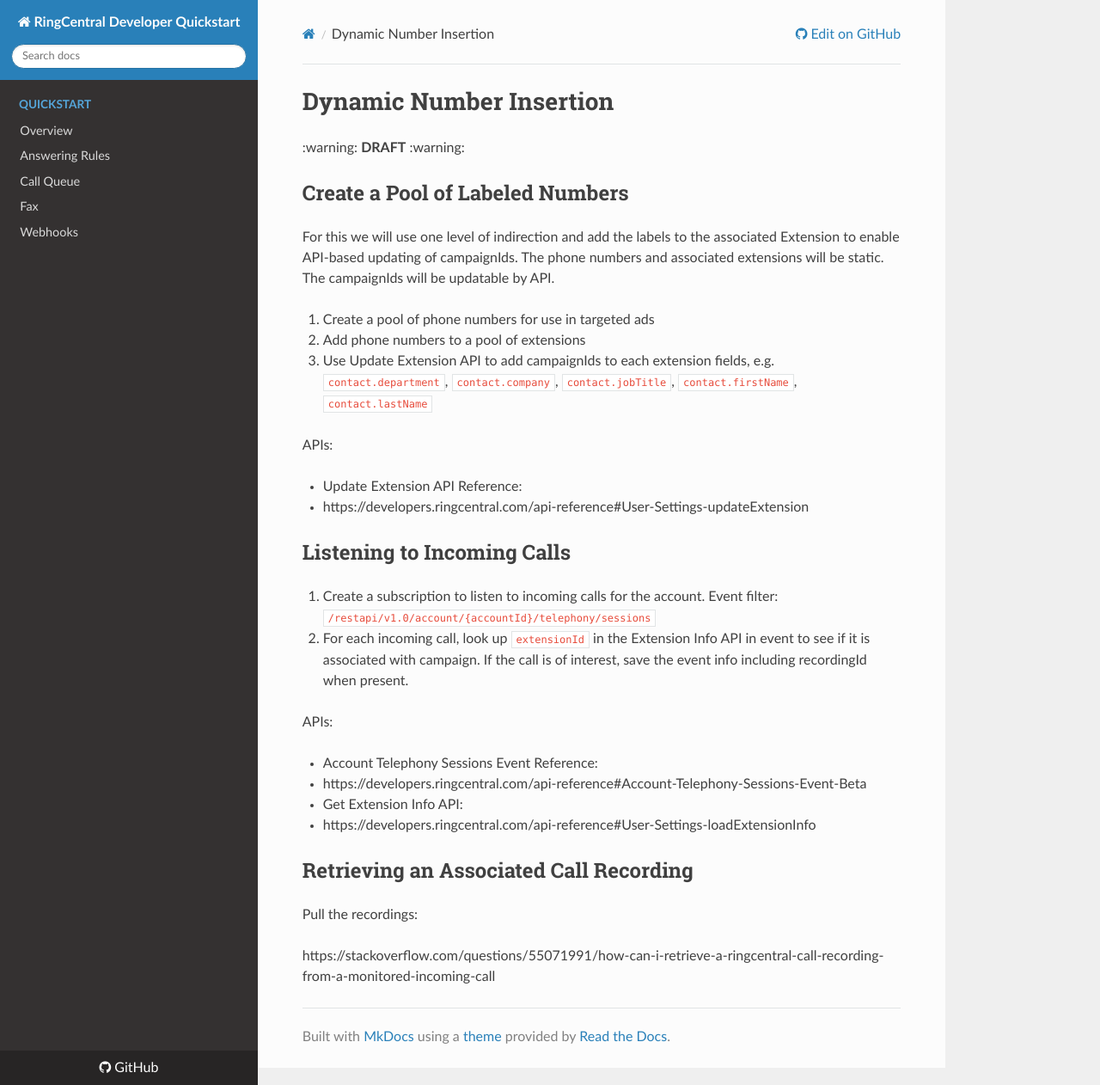
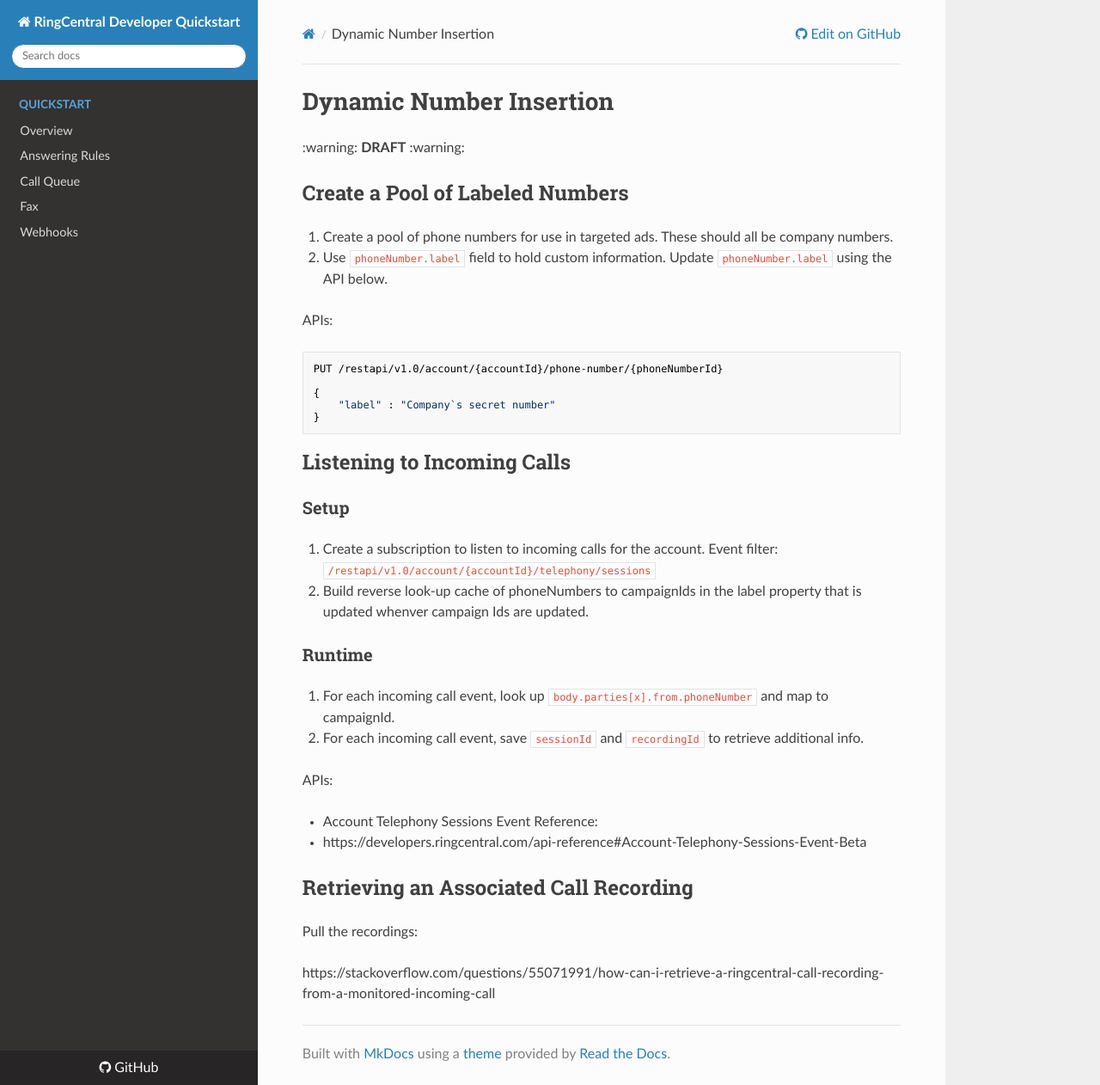
Before and after one commit to grokify/ringcentral-docs-quickstart, an MkDocs documentation site: the page built from docs/dynamic_number_insertion.md, in a window 1280 px wide and 1262 px high. Shown: the whole window at 86% size. Built offline with MkDocs 1.6.1, drawn with Linux system fonts in a browser that asks for light colours; nearby versions of some CDN libraries; old or Windows-style settings are respelled for this version of MkDocs.

Commit message:
update DNI tutorial

````diff
--- a/docs/dynamic_number_insertion.md
+++ b/docs/dynamic_number_insertion.md
@@ -4,28 +4,35 @@
 
 ## Create a Pool of Labeled Numbers
 
-For this we will use one level of indirection and add the labels to the associated Extension to enable API-based updating of campaignIds. The phone numbers and associated extensions will be static. The campaignIds will be updatable by API.
-
-1. Create a pool of phone numbers for use in targeted ads
-1. Add phone numbers to a pool of extensions
-1. Use Update Extension API to add campaignIds to each extension fields, e.g. `contact.department`, `contact.company`, `contact.jobTitle`, `contact.firstName`, `contact.lastName`
+1. Create a pool of phone numbers for use in targeted ads. These should all be company numbers.
+1. Use `phoneNumber.label` field to hold custom information. Update `phoneNumber.label` using the API below.
 
 APIs:
 
-* Update Extension API Reference:
-  * https://developers.ringcentral.com/api-reference#User-Settings-updateExtension
+```
+PUT /restapi/v1.0/account/{accountId}/phone-number/{phoneNumberId}
+
+{
+    "label" : "Company`s secret number"
+}
+```
 
 ## Listening to Incoming Calls
 
+### Setup
+
 1. Create a subscription to listen to incoming calls for the account. Event filter: `/restapi/v1.0/account/{accountId}/telephony/sessions`
-1. For each incoming call, look up `extensionId` in the Extension Info API in event to see if it is associated with campaign. If the call is of interest, save the event info including recordingId when present.
+1. Build reverse look-up cache of phoneNumbers to campaignIds in the label property that is updated whenver campaign Ids are updated.
+
+### Runtime
+
+1. For each incoming call event, look up `body.parties[x].from.phoneNumber` and map to campaignId.
+1. For each incoming call event, save `sessionId` and `recordingId` to retrieve additional info.
 
 APIs:
 
 * Account Telephony Sessions Event Reference:
   * https://developers.ringcentral.com/api-reference#Account-Telephony-Sessions-Event-Beta
-* Get Extension Info API:
-  * https://developers.ringcentral.com/api-reference#User-Settings-loadExtensionInfo
 
 ## Retrieving an Associated Call Recording
 
````
